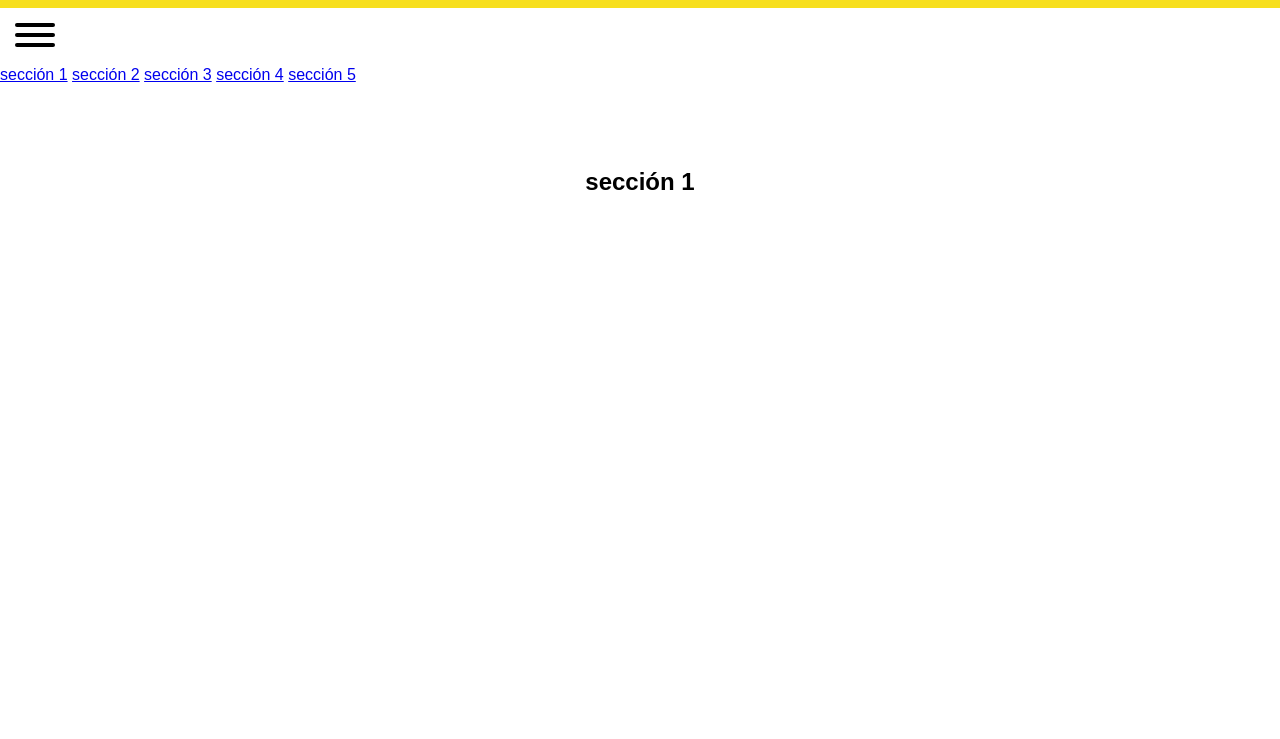
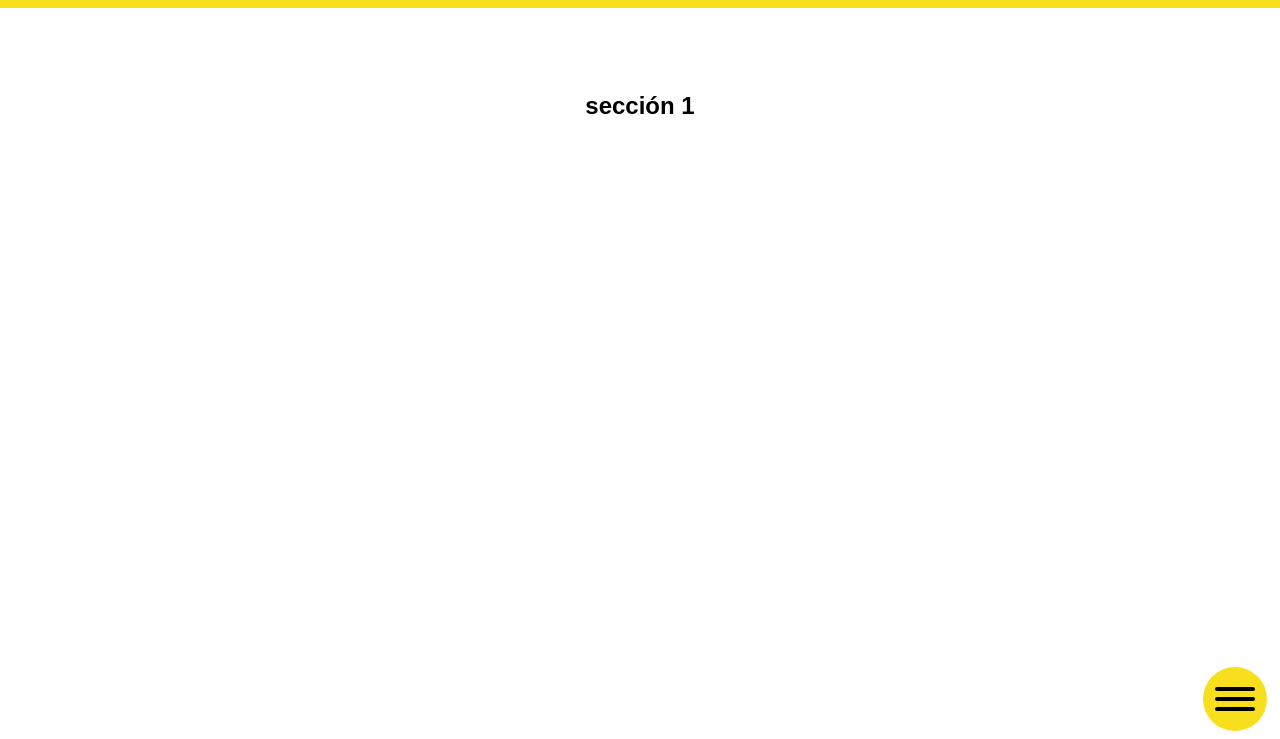
Before and after one commit to Alfarada/Hamburger_Menu, a plain HTML site: page index.html in a window 1280 px wide. Shown: the part 61-800 px from the top of the page. Drawn offline with nearby package versions, Linux system fonts and the light colour scheme.

Commit message:
Agregando estilos  al boton y al  panel, agregando animaciones css al panel

```diff
--- a/index.html
+++ b/index.html
@@ -14,7 +14,7 @@
     </header>
 
     <!-- Open Hamburguer Button -->
-    <button class="hamburger" type="button">
+    <button class="panel-btn hamburger" type="button">
       <span class="hamburger-box">
         <span class="hamburger-inner"></span>
       </span>
--- /dev/null
+++ b/sass/_button.scss
@@ -0,0 +1,14 @@
+.panel-btn {
+  position: fixed;
+  z-index: 999;
+  bottom: 1vh;
+  right: 1vw;
+  width: 4rem;
+  height: 4rem;
+  border-radius: 50%;
+  padding: 0;
+  display: flex;
+  justify-content: center;
+  align-items: center;
+  background-color: $main-color;
+}
--- a/sass/_menu.scss
+++ b/sass/_menu.scss
@@ -1,3 +1,5 @@
+// Hamburguer menu
+
 .header {
   position: sticky; // fijando el header en la parte superior
   top: 0; // especificando el lado donde se fijará el header
@@ -20,3 +22,32 @@
   min-height: 100vh; // asignando minima altura de viewport heigth de cada section
   text-align: center;
 }
+
+// .panel > .menu
+
+.menu {
+  width: inherit; // hereda la altura de su contenedor
+  display: flex;
+  flex-direction: column;
+  justify-content: space-evenly;
+  align-items: center;
+  text-align: center;
+
+  a {
+    padding: 2rem;
+    width: inherit;
+    display: block;
+    font-size: 1.5rem;
+    text-decoration: none;
+    color: $main-color;
+    transition: all 0.3s ease;
+    // Agrega una agradable transicion al pseudo selector hover
+
+    &:hover {
+      font-weight: bold;
+      color: $second-color;
+      background-color: $main-modal-color;
+    }
+  }
+
+}
--- /dev/null
+++ b/sass/_panel.scss
@@ -0,0 +1,19 @@
+.panel {
+  position: fixed;
+  z-index: 998;
+  // posicionando en todos los margenes
+  top: 0;
+  bottom: 0;
+  right: 0;
+  left: 0;
+  width: 100%;
+  background-color: $second-modal-color;
+  transition: transform .3s ease;
+  transform: translate(-100%, 0);
+
+  &.is-active {
+    transform: translate(0, 0);
+    opacity: 1;
+    visibility: visible;
+  }
+}
--- a/sass/style.scss
+++ b/sass/style.scss
@@ -1,8 +1,9 @@
 @import '_variables';
 @import '_menu';
+@import 'button';
+@import 'panel';
 
 // Reset html
-
 html {
   box-sizing: border-box;
   font-family: $main-font;
@@ -17,7 +18,6 @@ html {
 }
 
 // Reset Body
-
 body {
   margin: 0;
   overflow-x: hidden;
```
Also changed, not shown: css/style.css, 1 other file.
